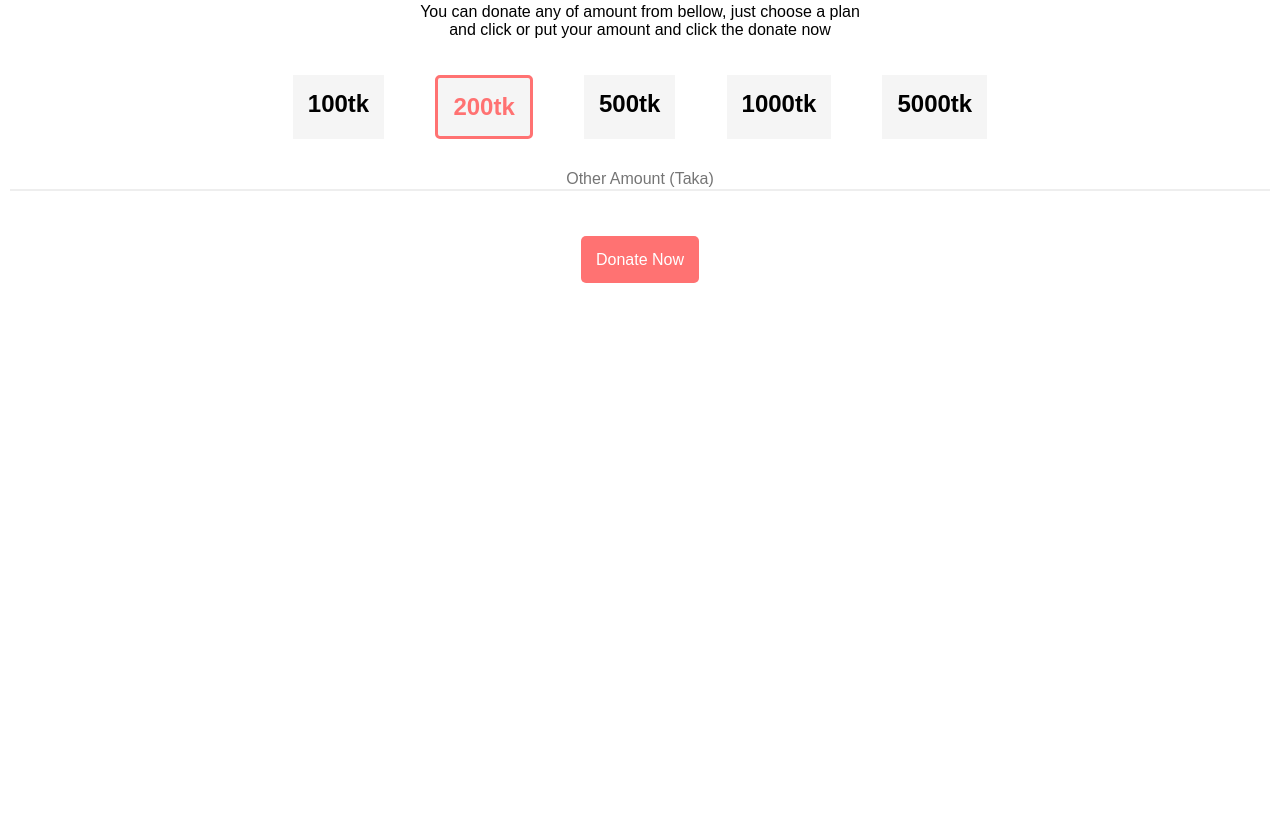
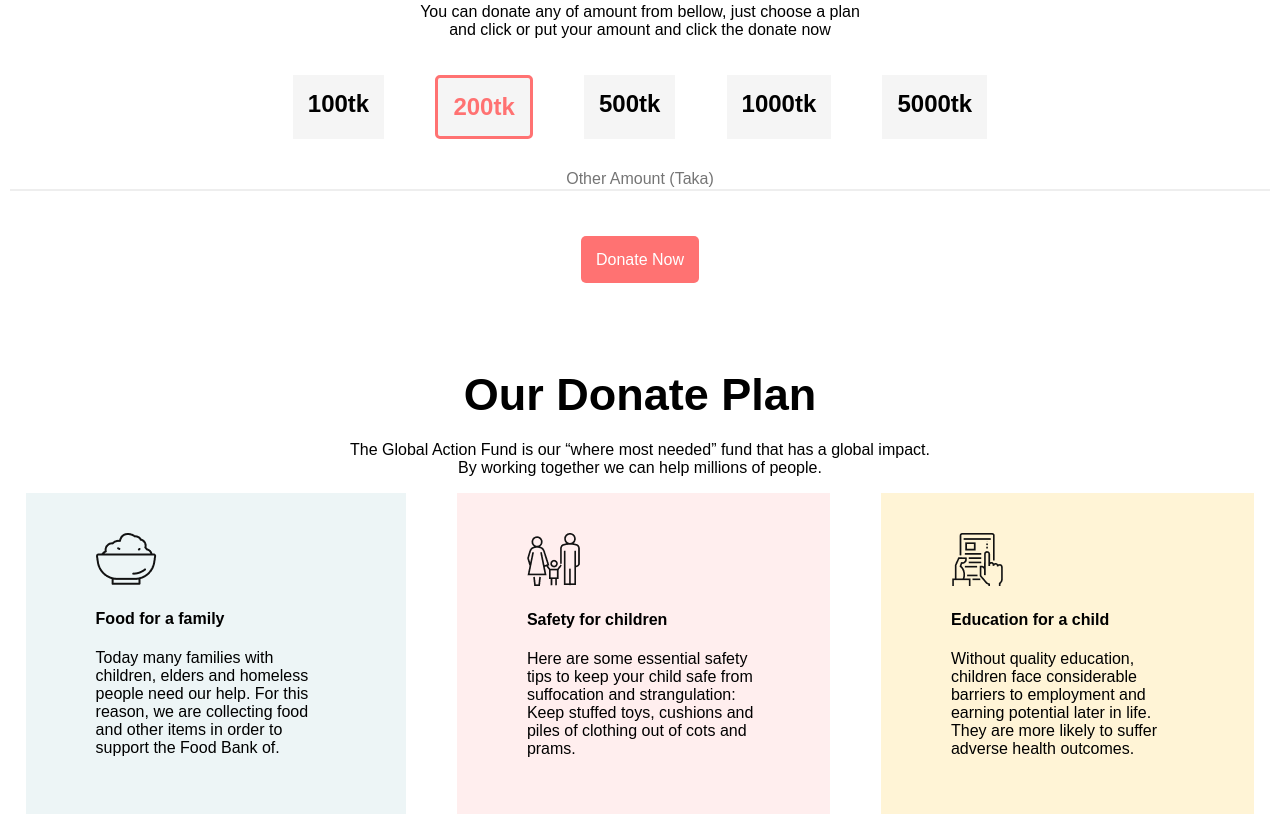
Before and after one commit to Muntofa/need-donate, a plain HTML site: page index.html in a window 1280 px wide. Shown: the part 689-1503 px from the top of the page. Before the commit the page ends 1008 px from the top, so only its background shows below. Drawn offline with Linux system fonts and the light colour scheme; a web font is replaced by a local one.

Commit message:
three box

```diff
--- a/index.html
+++ b/index.html
@@ -34,7 +34,7 @@
                     donate now</p>
             </div>
 
-            <div class="price">
+            <div class="flex-container">
                     <h1>100tk</h1>
                     <h1 class="price-color">200tk</h1>
                     <h1>500tk</h1>
@@ -53,5 +53,31 @@
         </div>
     </section>
 
+    <section>
+        <div class="donate-today">
+            <h1>Our Donate Plan</h1>
+            <p>The Global Action Fund is our “where most needed” fund that has a global impact. <br> By working together we can help millions of people.</p>
+        </div>
+        <div class="flex-container">
+            <div id="box-1" class="box">
+                <img src="icon/food.png" alt="">
+                <h4>Food for a family</h4>
+                <p>Today many families with children, elders and homeless people need our help. For this reason, we are collecting food and other items in order to support the Food Bank of.</p>
+            </div>
+
+            <div id="box-2" class="box">
+                <img src="icon/shelter.png" alt="">
+                <h4>Safety for children</h4>
+                <p>Here are some essential safety tips to keep your child safe from suffocation and strangulation: Keep stuffed toys, cushions and piles of clothing out of cots and prams.</p>
+            </div>
+
+            <div id="box-3" class="box">
+                <img src="icon/Frame-1.png" alt="">
+                <h4>Education for a child</h4>
+                <p>Without quality education, children face considerable barriers to employment and earning potential later in life. They are more likely to suffer adverse health outcomes.</p>
+            </div>
+        </div>
+    </section>
+
 </body>
 </html>
--- a/style.css
+++ b/style.css
@@ -45,12 +45,13 @@ body {
   padding-bottom: 5px;
 }
 
-.price{
+.flex-container{
   display: flex;
   justify-content: center;
+  /* flex-wrap: nowrap; */
 }
 
-.price h1{
+.flex-container h1{
   padding: 20px;
   margin-left: 2%;
   margin-right: 2%;
@@ -82,3 +83,21 @@ body {
   font-size: 1.25rem;
   font: inherit;
 }
+
+.box{
+  padding: 20px;
+  margin-left: 2%;
+  margin-right: 2%;
+  padding: 40px 70px;
+}
+
+
+#box-1 {
+  background-color: rgba(79, 157, 166, 0.1);
+}
+#box-2 {
+  background-color: rgba(255, 89, 89, 0.1);
+}
+#box-3 {
+  background-color: #FFF4D6;
+}
```
